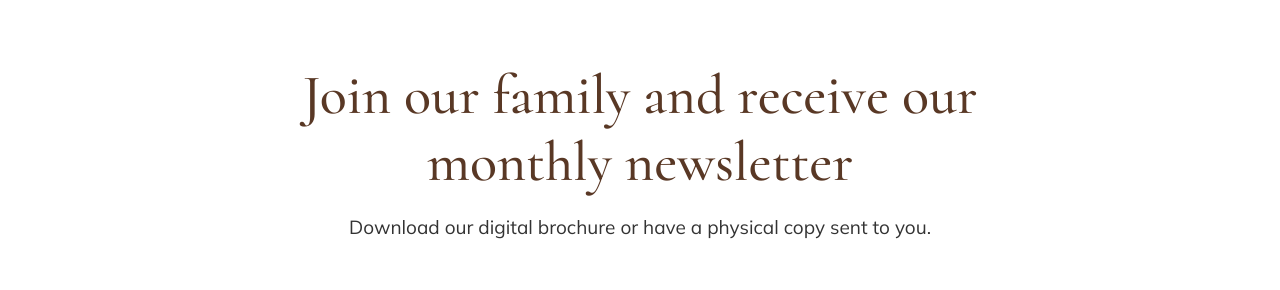
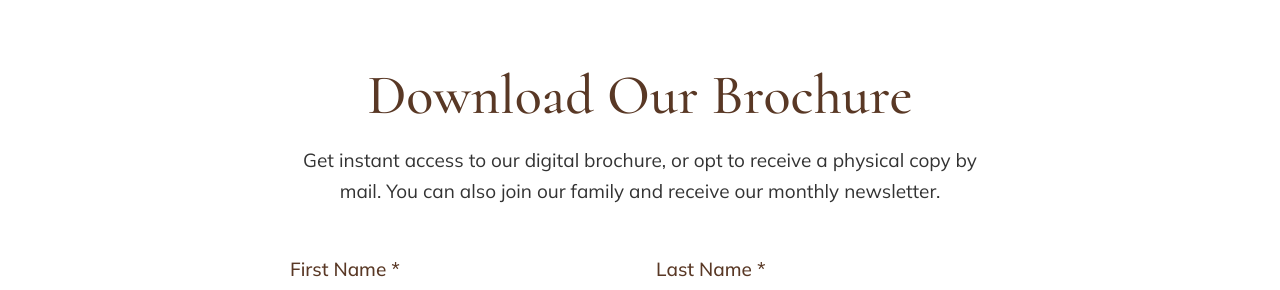
Before and after one commit to RyShoe8/seniorbydesign, a Next.js app: page /newsletter-and-brochure in a window 1280 px wide. Shown: the part 622-912 px from the top of the page. Built offline with nearby package versions, Linux system fonts and the light colour scheme; no server answers; the database is empty.

Commit message:
Update team hero image and adjust newsletter page language to focus on brochure download

```diff
--- a/app/newsletter-and-brochure/page.tsx
+++ b/app/newsletter-and-brochure/page.tsx
@@ -110,11 +110,11 @@ export default function NewsletterAndBrochure() {
       <section className="newsletter-content section-padding">
         <div className="container">
           <div className={styles.newsletterFormWrapper}>
-            <h2>Join our family and receive our monthly newsletter</h2>
+            <h2>Download Our Brochure</h2>
             <p>
               {brochureSettings.allowMailRequests
-                ? 'Download our digital brochure or have a physical copy sent to you.'
-                : 'Download our digital brochure.'}
+                ? 'Get instant access to our digital brochure, or opt to receive a physical copy by mail. You can also join our family and receive our monthly newsletter.'
+                : 'Get instant access to our digital brochure. You can also join our family and receive our monthly newsletter.'}
             </p>
 
             {isLoadingSettings ? (
--- a/app/team/page.tsx
+++ b/app/team/page.tsx
@@ -24,7 +24,7 @@ export default async function Team() {
       <section className={styles.teamHero}>
         <div className={styles.teamHeroImage}>
           <Image
-            src="/images/The Team/The Team Hero.webp"
+            src="/images/The Team/The Team Hero.jpg"
             alt="The Team"
             fill
             className={styles.heroImage}
```
Also changed, not shown: public/images/The Team/The Team Hero.jpg (added), public/images/The Team/The Team Hero.webp (deleted).
